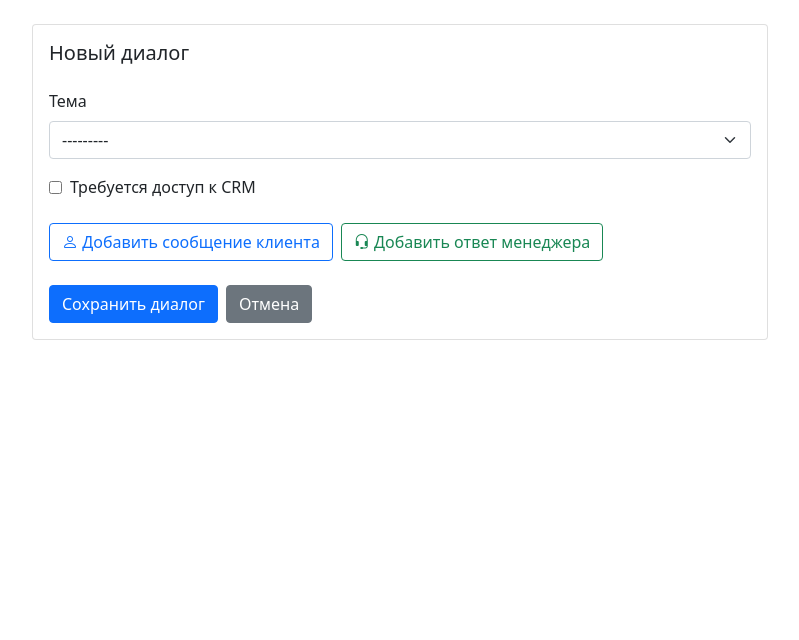
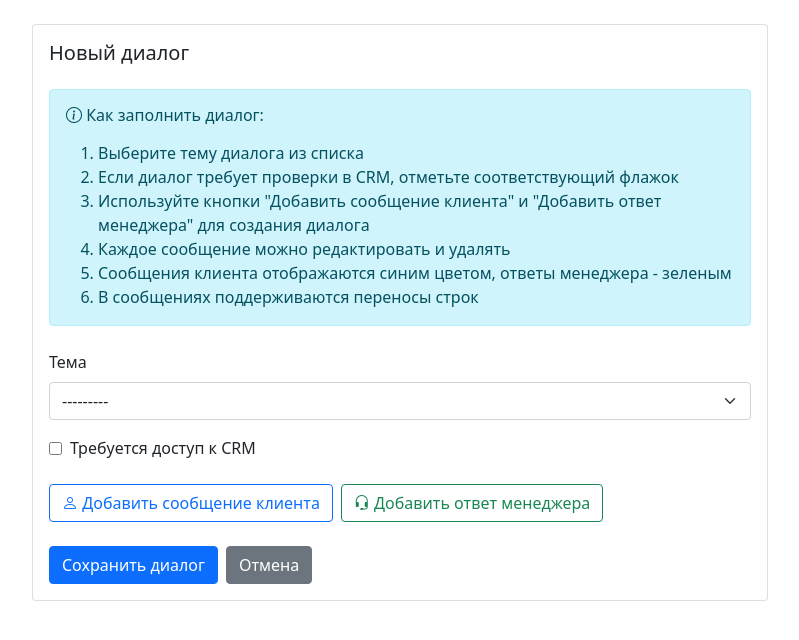
Before and after one commit to a1manz0/dialogue-collection-system, a Django app: page /create/ in a window 1280 px wide. Shown: the part 56-696 px from the top of the page, without its empty margins (240-1039 px from the left). Run offline with Django 5.2, Linux system fonts and the light colour scheme; the visitor is signed in with stand-in values (Sample User, id 1).

Commit message:
feat: add instructions for dialogue form

```diff
--- a/dialogues_app/templates/dialogues_app/question_form.html
+++ b/dialogues_app/templates/dialogues_app/question_form.html
@@ -7,6 +7,19 @@
         <div class="card">
             <div class="card-body">
                 <h5 class="card-title mb-4">Новый диалог</h5>
+
+                <!-- Добавляем блок с инструкцией -->
+                <div class="alert alert-info mb-4">
+                    <h6 class="alert-heading mb-3"><i class="bi bi-info-circle"></i> Как заполнить диалог:</h6>
+                    <ol class="mb-0">
+                        <li>Выберите тему диалога из списка</li>
+                        <li>Если диалог требует проверки в CRM, отметьте соответствующий флажок</li>
+                        <li>Используйте кнопки "Добавить сообщение клиента" и "Добавить ответ менеджера" для создания диалога</li>
+                        <li>Каждое сообщение можно редактировать и удалять</li>
+                        <li>Сообщения клиента отображаются синим цветом, ответы менеджера - зеленым</li>
+                        <li>В сообщениях поддерживаются переносы строк</li>
+                    </ol>
+                </div>
 
                 <form method="post" id="dialogueForm" novalidate>
                     {% csrf_token %}
@@ -168,6 +181,13 @@ textarea {
 .form-check-label {
     cursor: pointer;
 }
+
+.message textarea {
+    font-size: 12px !important;  /* Добавляем !important */
+    line-height: 1.5;  /* Межстрочный интервал */
+    padding: 10px;  /* Отступы внутри текстового поля */
+}
+
 </style>
 
 <script>
```
